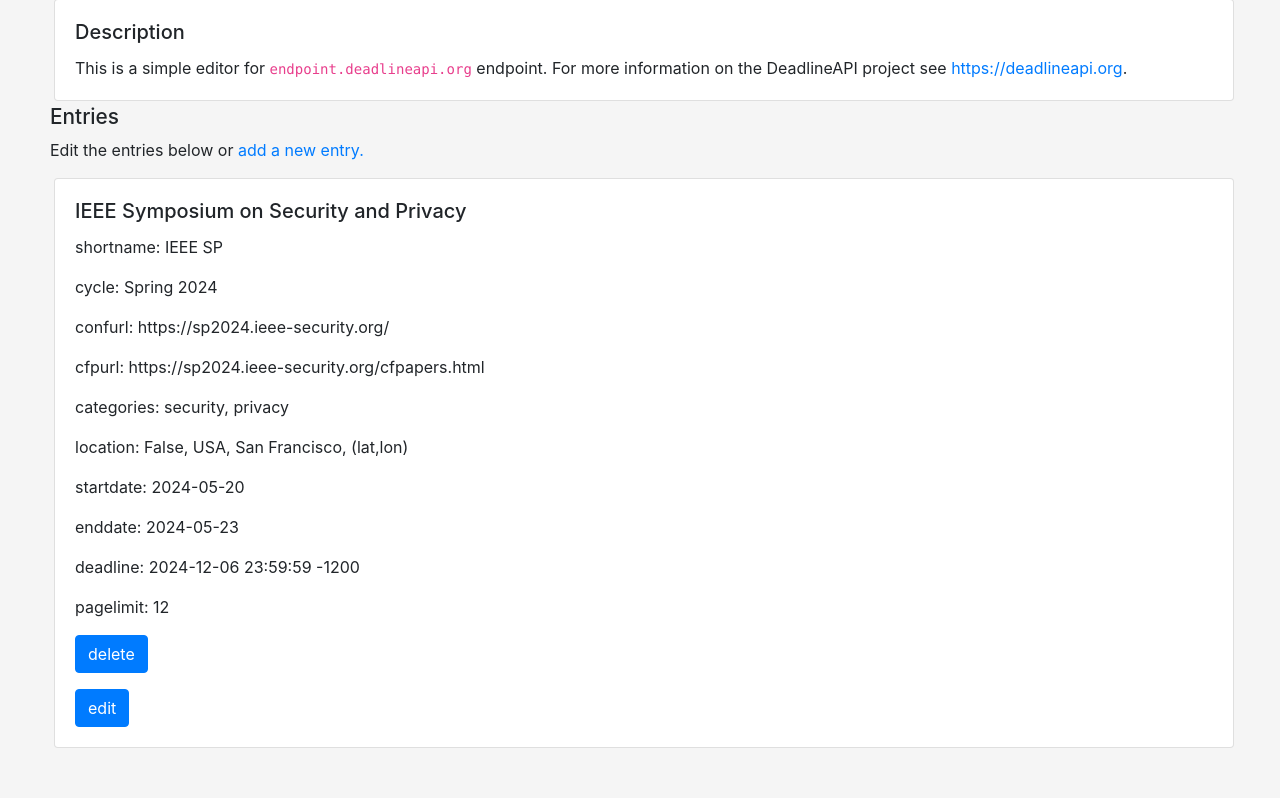
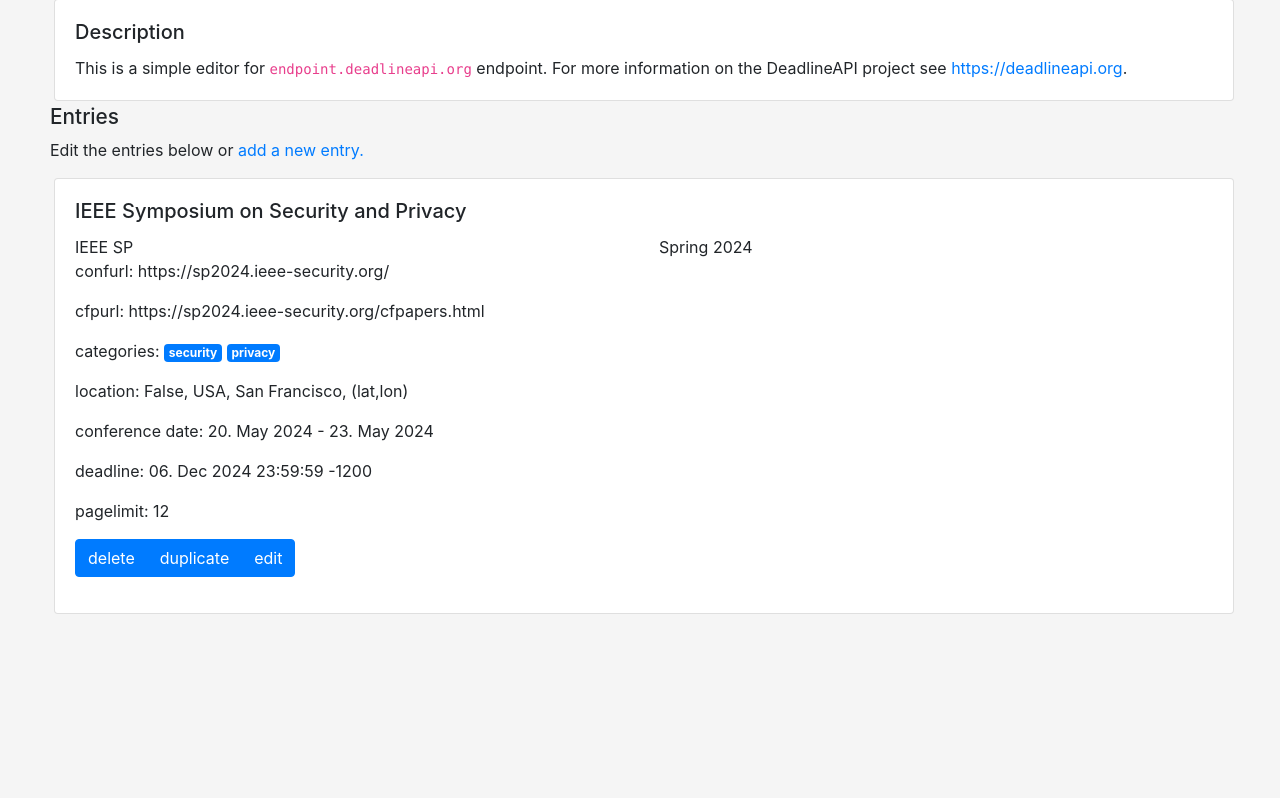
Before and after one commit to DeadlineAPI/Endpoint, a Flask app: page /editor in a window 1280 px wide. Shown: the part 312-1110 px from the top of the page. After the commit the page ends 926 px from the top, so only its background shows below. Run offline with Flask 3, Linux system fonts and the light colour scheme; data comes from the database, SQL or seed files in the repository; both versions use the stored data as it was after the commit; some libraries are stand-ins or nearby versions.

Commit message:
Times and Dates and deadlineapi.json export

```diff
--- a/app.py
+++ b/app.py
@@ -1,7 +1,9 @@
 import flask
 import pathlib
 import os
+import json
 
+from datetime import datetime
 import backend
 
 app = flask.Flask(__name__, static_url_path='/static')
@@ -10,10 +12,37 @@
 class EntryNotFoundException(Exception):
     pass
 
+@app.template_filter('datefilter')
+def _jinja2_filter_date(datestr, fmt=None):
+    try:
+        date = datetime.strptime(datestr,"%Y-%m-%d")
+        return date.strftime('%d. %b %Y')
+    except:
+        return f"date unparsable: {datestr}"
+
+@app.template_filter('datetimefilter')
+def _jinja2_filter_date(datestr, fmt=None):
+    try:
+        date = datetime.strptime(datestr,"%Y-%m-%d %H:%M:%S %z")
+        return date.strftime('%d. %b %Y %H:%M:%S %z')
+    except:
+        return f"datetime unparsable: {datestr}"
 
 @app.route("/", endpoint='indexhtml')
 def indexhtml():
     return app.send_static_file('index.html')
+
+@app.route("/deadlineapi.json", endpoint='deadlineapijson')
+def deadlineapijson():
+    conn = backend.get_db()
+    rows = backend.get_entries(conn)
+    conn.close()
+
+    templatefile = open(os.path.join('static','deadlineapi-template.json'),'r')
+    template = json.load(templatefile)
+
+    template['deadlines'] = [dict(ix) for ix in rows]
+    return flask.jsonify(template)
 
 @app.route("/<path:path>", endpoint='index')
 def index(path):
@@ -24,7 +53,6 @@
 def editor():
     conn = backend.get_db()
     entries = backend.get_entries(conn)
-    print(entries)
     return flask.render_template('editor.html',entries=entries)
 
 @app.route("/editor/edit/<int:id>",endpoint='editor_edit_entry', methods=['GET'])
@@ -70,6 +98,5 @@
 
     return flask.render_template('editor_deleted_entry.html',entry=entry)
 
-
 if __name__ == "__main__":
     app.run()
--- a/templates/editor.html
+++ b/templates/editor.html
@@ -70,25 +70,26 @@
 <div class="card" style="width: 100%;">
   <div class="card-body">
     <h5 class="card-title">{{ entry.name }}</h5>
-    <p class="card-text">shortname: {{ entry.shortname }}</p>
-    <p class="card-text">cycle: {{ entry.cycle }}</p>
-    <p class="card-text">confurl: {{ entry.confurl }}</p>
-    <p class="card-text">cfpurl: {{ entry.cfpurl }}</p>
-    <p class="card-text">categories: {{ entry.categories }}</p>
-    <p class="card-text">location: {{ entry.location_virtual }}, {{ entry.location_country }}, {{ entry.location_city }}, ({{ entry.location_lat }},{{ entry.location_lon }})</p>
-    <p class="card-text">startdate: {{ entry.startdate }}</p>
-    <p class="card-text">enddate: {{ entry.enddate }}</p>
-    <p class="card-text">deadline: {{ entry.deadline }}</p>
-    <p class="card-text">pagelimit: {{ entry.pagelimit }}</p>
-
-    <p class="card-text"><a class="btn btn-primary" href="editor/delete/{{entry.id}}" role="button">delete</a></p>
-    <p class="card-text"><a class="btn btn-primary" href="editor/edit/{{entry.id}}" role="button">edit</a></p>
+      <dic class="row">
+          <div class = col><p class="card-text">{{ entry.shortname }}</p></div>
+          <div class = col><p class="card-text">{{ entry.cycle }}</p></div>
+      </dic>
+      <p class="card-text"><span class="lable">confurl:</span> {{ entry.confurl }}</p>
+    <p class="card-text"><span class="lable">cfpurl:</span> {{ entry.cfpurl }}</p>
+    <p class="card-text"><span class="lable">categories:</span> {% for category in entry.categories.split(',') %}<span class="badge badge-primary">{{ category }}</span> {% endfor %}</p>
+    <p class="card-text"><span class="lable">location:</span> {{ entry.location_virtual }}, {{ entry.location_country }}, {{ entry.location_city }}, ({{ entry.location_lat }},{{ entry.location_lon }})</p>
+    <p class="card-text"><span class="lable">conference date:</span> {{ entry.startdate | datefilter }} - {{ entry.enddate | datefilter }}</p>
+    <p class="card-text"><span class="lable">deadline:</span> {{ entry.deadline | datetimefilter }}</p>
+    <p class="card-text"><span class="lable">pagelimit:</span> {{ entry.pagelimit }}</p>
+    <p class="card-text">
+      <div class="btn-group" role="group" aria-label="Basic example">
+        <a type="button" class="btn btn-primary" href="editor/delete/{{entry.id}}" role="button">delete</a>
+        <a type="button" class="btn btn-primary" href="editor/duplicate/{{entry.id}}" role="button">duplicate</a>
+        <a type="button" class="btn btn-primary" href="editor/edit/{{entry.id}}" role="button">edit</a>
+      </div>
+    </p>
   </div>
 </div>
 {% endfor %}
-
-
-
-
 </body>
 </html>
--- a/templates/editor_edit_entry.html
+++ b/templates/editor_edit_entry.html
@@ -89,7 +89,7 @@
       <input type="text" class="form-control" id="cfpurl" name="cfpurl" value="{{ entry.cfpurl }}">
     </div>
 
-        <div class="form-group">
+    <div class="form-group">
       <label for="logourl">Logo URL</label>
       <input type="text" class="form-control" id="logourl" name="logourl" value="{{ entry.logourl }}">
     </div>
@@ -98,7 +98,6 @@
       <label for="categories">Categories (comma separated)</label>
       <input type="text" class="form-control" id="categories" name="categories" value="{{ entry.categories }}">
     </div>
-
 
     <div class="form-check">
       <input type="checkbox" class="form-check-input" id="exampleCheck1">
```
Also changed, not shown: static/deadlineapi-static.json (deleted, +0 -48 lines), static/deadlineapi-template.json (added, +9 -0 lines), endpoint.db.
